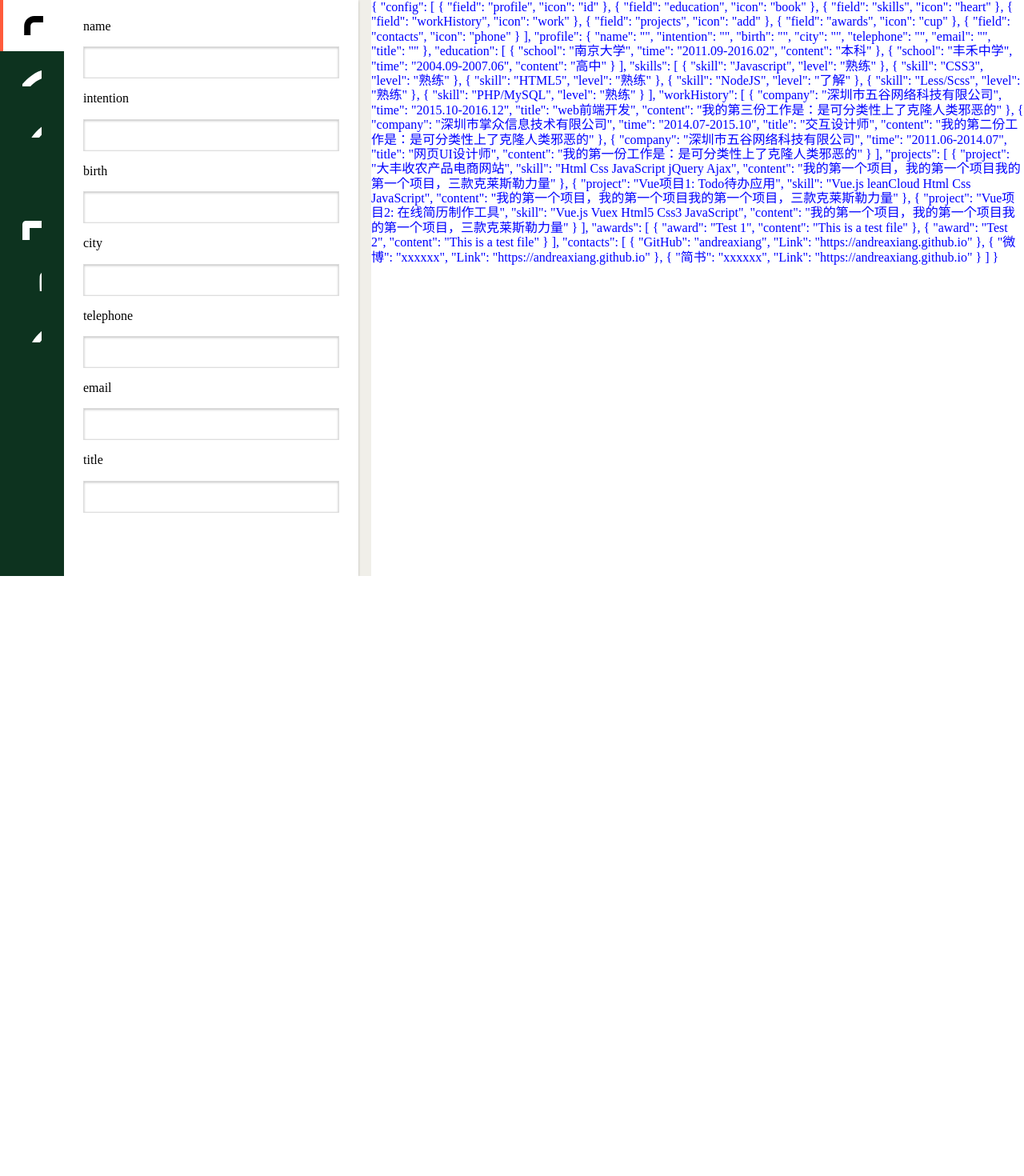
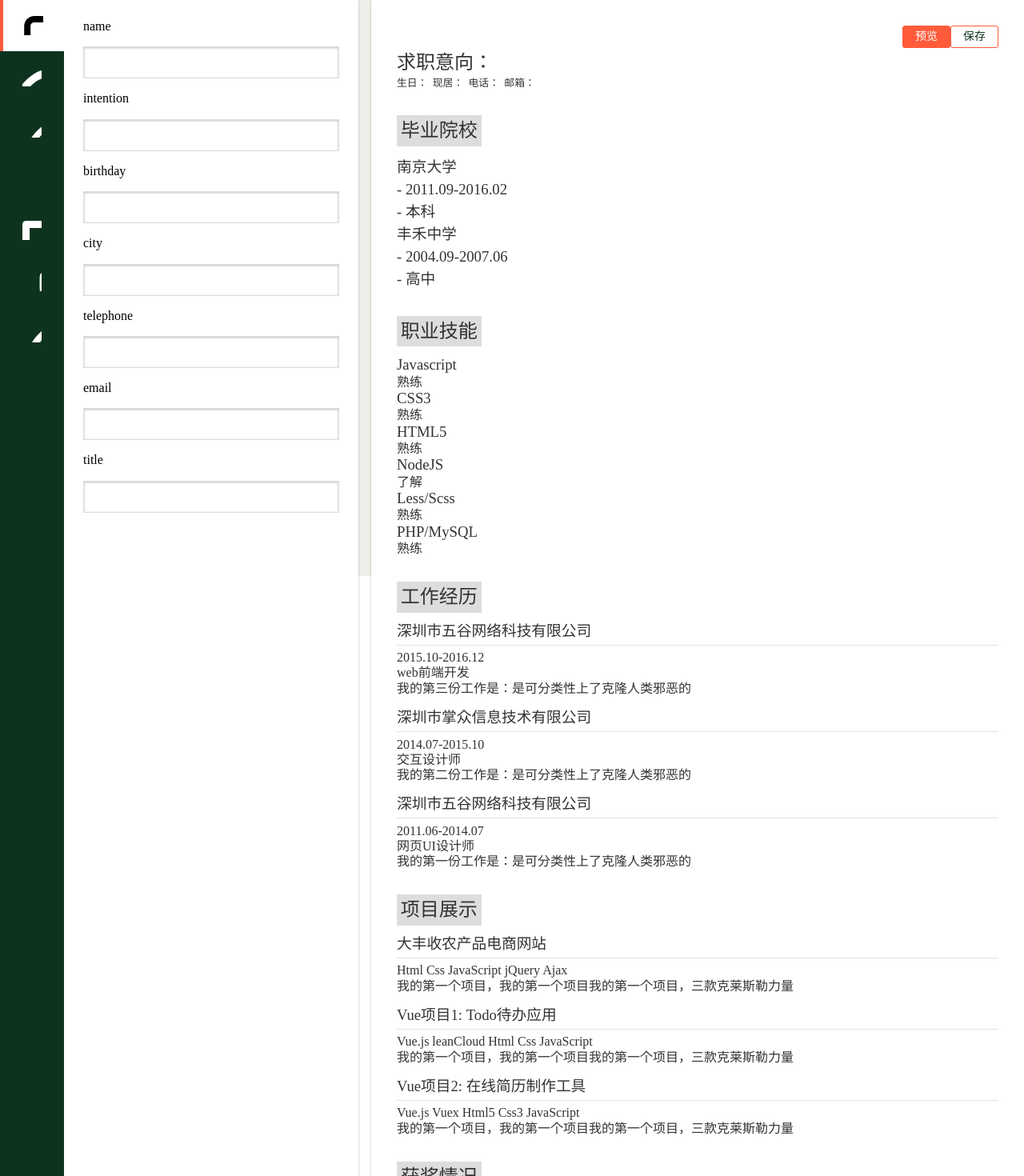
Before and after one commit to andreaxiang/resume-v2.0, a Vue app: page / in a window 1280 px wide. Shown: the part 80-1550 px from the top of the page at 80% size. Before the commit the page ends 800 px from the top, so only its background shows below. Built offline with nearby package versions, Linux system fonts and the light colour scheme.

Commit message:
显示简历内容

```diff
--- a/src/components/ResumePreview.vue
+++ b/src/components/ResumePreview.vue
@@ -1,6 +1,82 @@
 <template>
    <div id="resumePreview">
-     {{resume}}
+     <section>
+       <div class="actions">
+         <a class="button primary">预览</a>
+         <a class="button" href="#">保存</a>
+       </div>
+     </section>
+     <section data-name="profile" v-show="resume.profile">
+       <h1>
+         {{resume.profile.name}}
+       </h1>
+       <h2>求职意向：{{resume.profile.intention}}</h2>
+       <p>
+         <small>生日：{{resume.profile.birthday}}</small>
+         <small>现居：{{resume.profile.city}}</small>
+         <small>电话：{{resume.profile.phone}}</small>
+         <small>邮箱：{{resume.profile.email}}</small>
+       </p>
+     </section>
+     <section data-name="education" v-show="resume.education">
+       <h2>毕业院校</h2>
+       <ol>
+         <li v-for="item in resume.education">
+           <h3>{{item.school}}
+             <p v-show="item.time"> - {{item.time}} </p>
+             <p v-show="item.content"> - {{item.content}} </p>
+           </h3>
+         </li>
+       </ol>
+     </section>
+     <section data-name="skills" v-show="resume.skills">
+       <h2>职业技能</h2>
+       <ol>
+         <li v-for="item in resume.skills">
+           <h3>{{item.skill}}</h3>
+           <p v-show="item.level"> {{item.level}} </p>
+         </li>
+       </ol>
+     </section>
+     <section data-name="workHistory" v-show="resume.workHistory">
+       <h2>工作经历</h2>
+       <ol>
+         <li v-for="item in resume.workHistory">
+           <h3>{{item.company}}</h3>
+           <p v-show="item.time"> {{item.time}} </p>
+           <p v-show="item.title"> {{item.title}} </p>
+           <p v-show="item.content"> {{item.content}} </p>
+         </li>
+       </ol>
+     </section>
+     <section data-name="projects" v-show="resume.projects">
+       <h2>项目展示</h2>
+       <ol>
+         <li v-for="item in resume.projects">
+           <h3>{{item.project}}</h3>
+           <p v-show="item.skill"> {{item.skill}} </p>
+           <p v-show="item.content"> {{item.content}} </p>
+         </li>
+       </ol>
+     </section>
+     <section data-name="awards" v-show="resume.awards">
+       <h2>获奖情况</h2>
+       <ol>
+         <li v-for="item in resume.awards">
+           <h3>{{item.award}}</h3>
+           <p v-show="item.content"> {{item.content}} </p>
+         </li>
+       </ol>
+     </section>
+     <section data-name="contacts" v-show="resume.contacts">
+       <h2>联系方式</h2>
+       <table>
+         <tr v-for="item in resume.contacts">
+           <td>{{item.contact}}</td>
+           <td v-show="item.content"> {{item.content}} </td>
+         </tr>
+       </table>
+     </section>
    </div>
  </template>
 
@@ -12,12 +88,98 @@
      resume(){
        return this.$store.state.resume
      }
+   },
+   created(){
+     console.log(this.resume)
    }
  }
  </script>
 
- <style>
- #resumePreview {
-  color: blue;
- }
+ <style lang="scss">
+  #resumePreview {
+    background: #fff;
+    box-shadow: 0 1px 3px 0 rgba(0,0,0,0.25);
+    padding: 2em;
+    color: #333;
+    line-height: 1.2;
+    overflow: auto;
+    * {
+      box-sizing: border-box;
+      font-variant: normal;
+      font-weight: normal;
+    }
+    ol {
+      list-style: none;
+    }
+    section + section {
+      margin-top: 2em;
+    }
+    p {
+      white-space: pre-line;
+    }
+    section {
+      > h2:first-child {
+        background: #ddd;
+        display: inline-block;
+        padding: .2em;
+        margin-bottom: .5em;
+      }
+      > .actions {
+        float: right;
+      }
+      .button {
+         width:60px;
+         height:28px;
+         border: 1px solid #ff5b3b;
+         border-radius: 3px;
+         cursor: pointer;
+         font-size: 14px;
+         background:#fff;
+         color: #0d331f;
+         text-decoration: none;
+         display: inline-flex;
+         justify-content: center;
+         align-items: center;
+         vertical-align: middle;
+         &:hover{
+           box-shadow: 1px 1px 1px hsla(0,0,0,.3);
+         }
+         &.primary {
+           background:#ff5b3b;
+           color: #fff;
+         }
+      }
+    }
+    section[data-name="profile"]{
+      > h1 {
+        margin: .1em 0;
+        font-size: 3em;
+      }
+      >p small {
+        margin: .2em .5em 0 0;
+      }
+    }
+    section[data-name="workHistory"],
+    section[data-name="projects"],
+    section[data-name="awards"]{
+      li + li { margin-top: 1em; }
+      li {
+        h3 {
+          border-bottom: 1px solid #e0e0e0;
+          padding-bottom: .3em;
+          margin-bottom: .3em;
+        }
+      }
+    }
+    section[data-name="education"]{
+      li {
+        line-height: 1.5;
+      }
+    }
+    section[data-name="contacts"]{
+      td:first-child{
+        padding-right: 1em;
+      }
+    }
+  }
  </style>
--- a/src/store/index.js
+++ b/src/store/index.js
@@ -19,7 +19,7 @@ export default new Vuex.Store({
       profile: {
             name: '',
             intention: '',
-            birth: '',
+            birthday: '',
             city: '',
             telephone: '',
             email: '',
@@ -52,9 +52,9 @@ export default new Vuex.Store({
             {award: 'Test 2', content: 'This is a test file'}
       ],
       contacts: [
-            {GitHub: 'andreaxiang' , Link: 'https://andreaxiang.github.io'},
-            {'微博': 'xxxxxx' , Link: 'https://andreaxiang.github.io'},
-            {'简书': 'xxxxxx' , Link: 'https://andreaxiang.github.io'}
+            {contact: 'GitHub' , Link: 'https://andreaxiang.github.io'},
+            {contact: '微博' , Link: 'https://andreaxiang.github.io'},
+            {contact: '简书' , Link: 'https://andreaxiang.github.io'}
       ]
     }
   },
```
